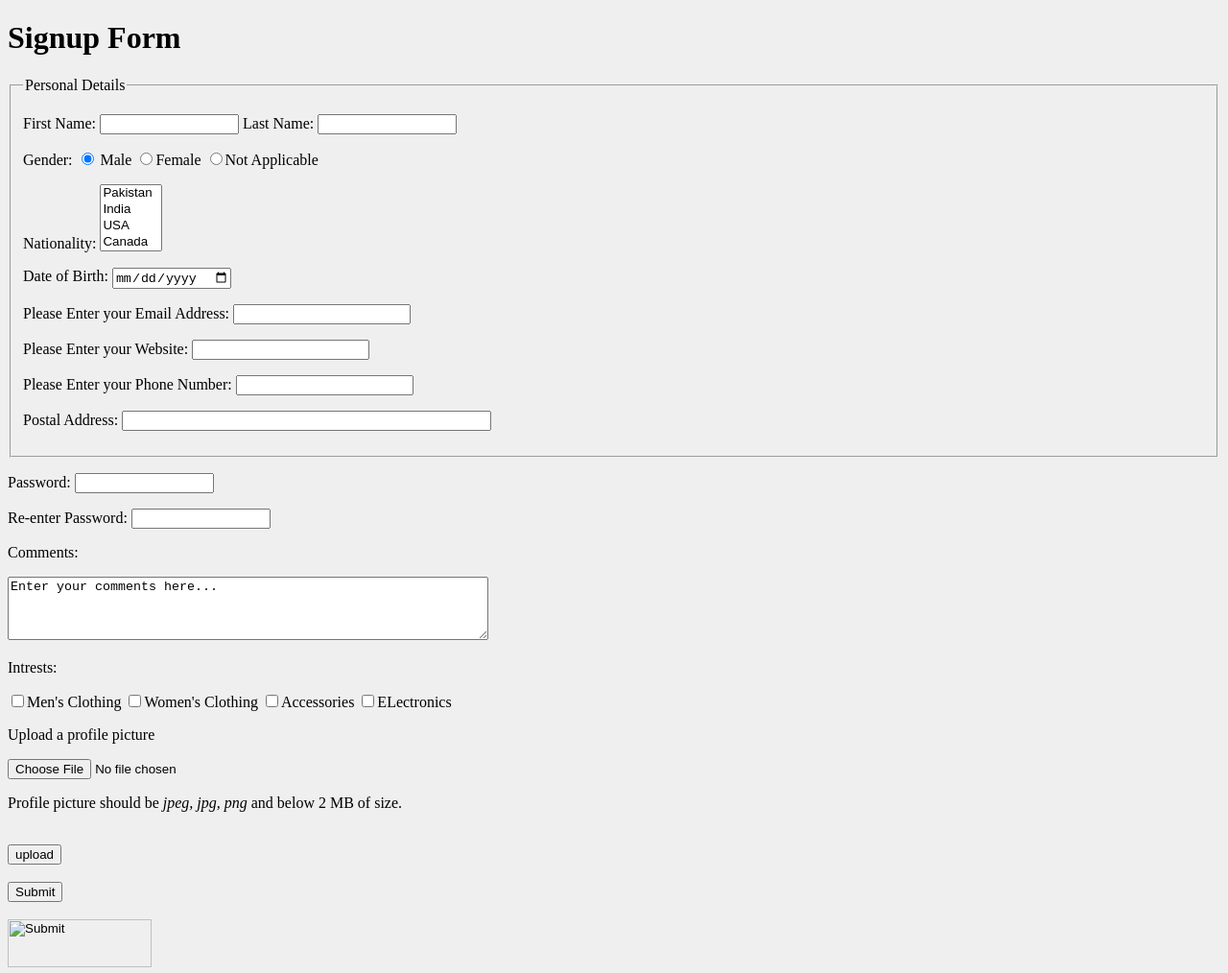
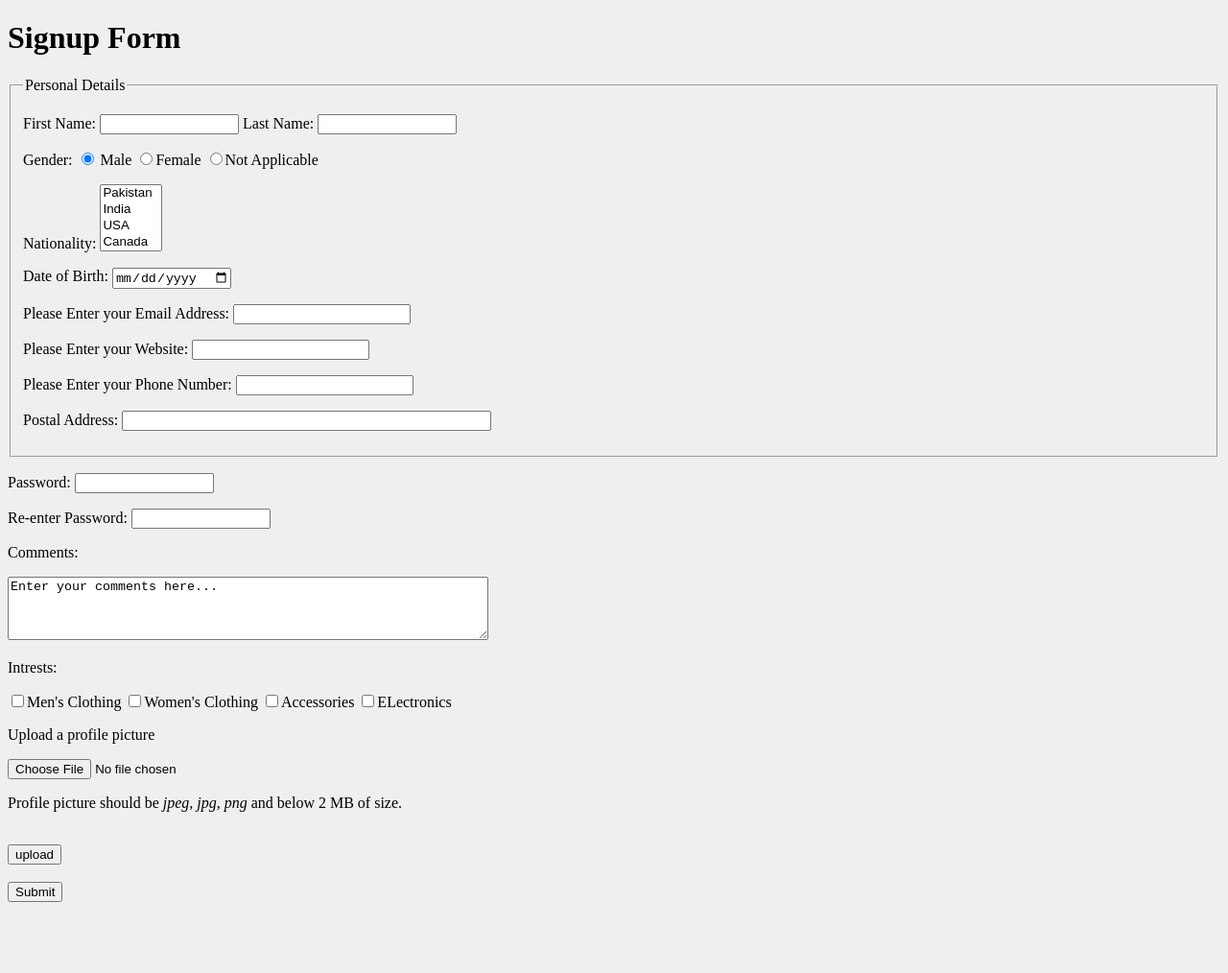
Before and after one commit to Ahmed61289/testbootcamp, a plain HTML site: page index.html in a window 1280 px wide. Shown: the whole page at 96% size. After the commit the page ends 948 px from the top, so only its background shows below. Drawn offline with Linux system fonts and the light colour scheme.

Commit message:
Update index.html

```diff
--- a/index.html
+++ b/index.html
@@ -102,10 +102,6 @@
             <br />
             <br />
             <input type="submit"/>
-            <br />
-            <br />
-            <input type="image" src="../submit.png" width="150" height="50"/>
-
     </form>
 
 </body>
```
